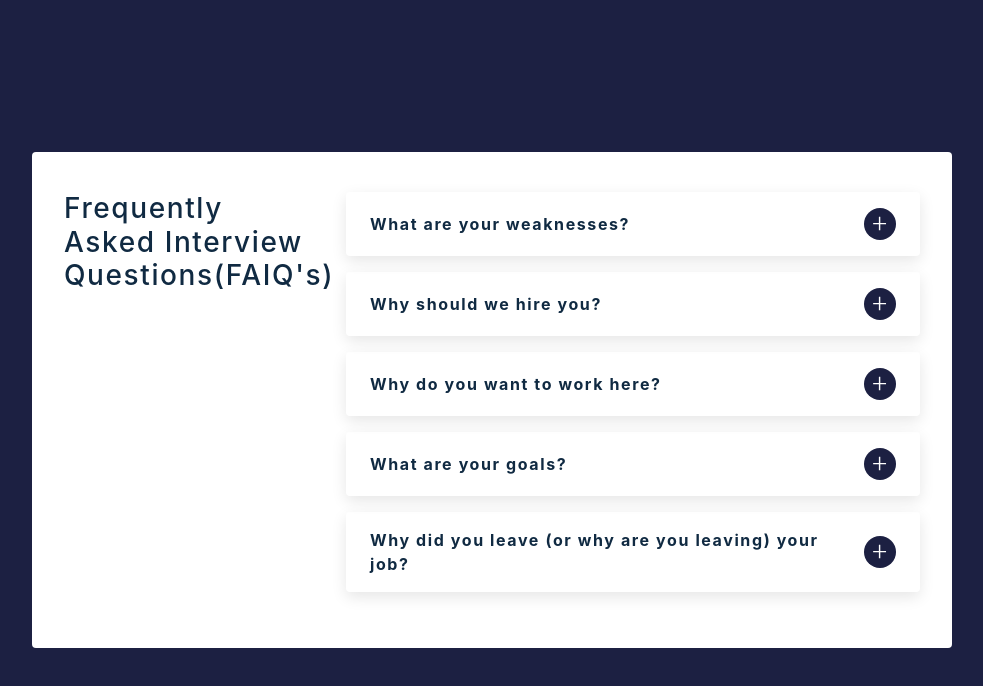
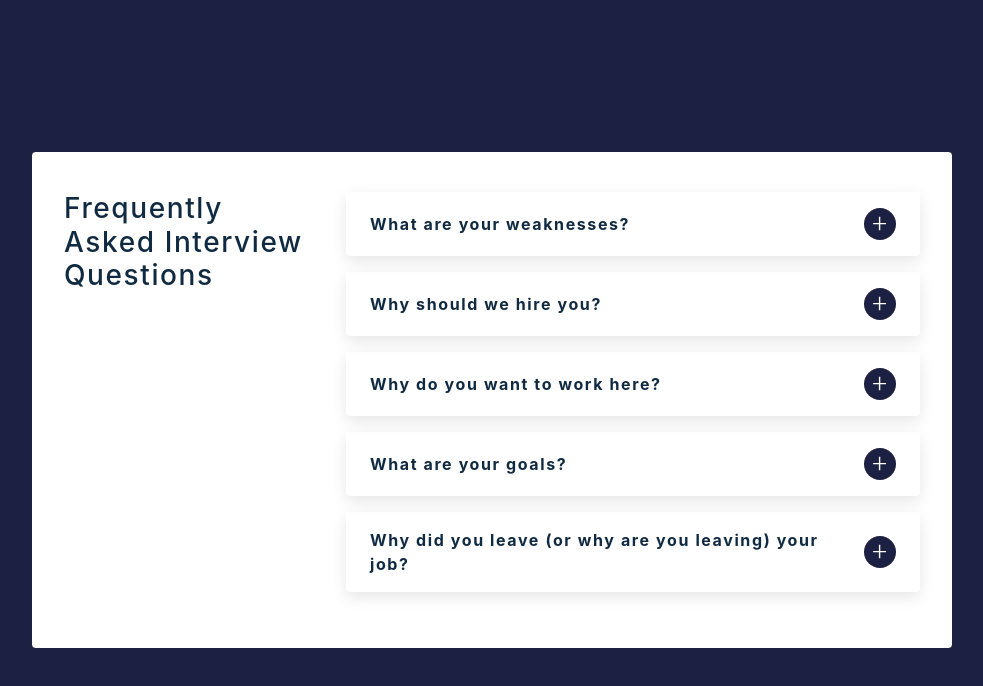
Before and after one commit to KishoreBabu420/accordion, a React (Create React App) app: page / in a window 1280 px wide. Shown: the top 686 px of the page, without its empty margins (148-1131 px from the left). Built offline with nearby package versions, Linux system fonts and the light colour scheme.

Commit message:
update app.js

```diff
--- a/src/App.js
+++ b/src/App.js
@@ -7,7 +7,7 @@ function App() {
   return (
     <main>
       <div className='container'>
-        <h3>Frequently asked Interview questions(FAIQ's)</h3>
+        <h3>Frequently asked Interview questions</h3>
         <section className='info'>
           {questions.map((question) => {
             return <SingleQuestion key={question.id} {...question} />;
```
